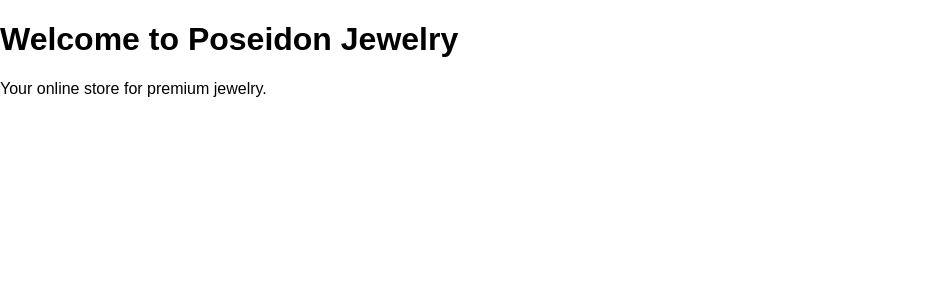
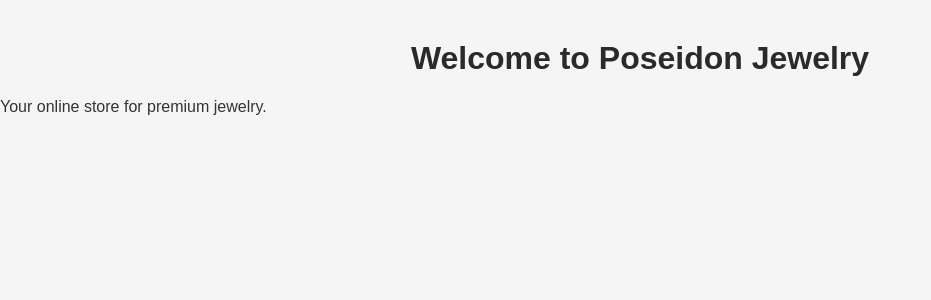
Before and after one commit to SanjarKhamraev/poseidon-jewelry, a Next.js app: page / in a window 1280 px wide. Shown: the top 300 px of the page, without its empty margins (0-931 px from the left). Built offline with nearby package versions, Linux system fonts and the light colour scheme.

Commit message:
Update globals.css

```diff
--- a/app/globals.css
+++ b/app/globals.css
@@ -1,4 +1,13 @@
 body {
   margin: 0;
+  padding: 0;
   font-family: Arial, sans-serif;
+  background: #f5f5f5;
+  color: #333;
 }
+
+h1 {
+  color: #2a2a2a;
+  text-align: center;
+  margin-top: 40px;
+}
```
